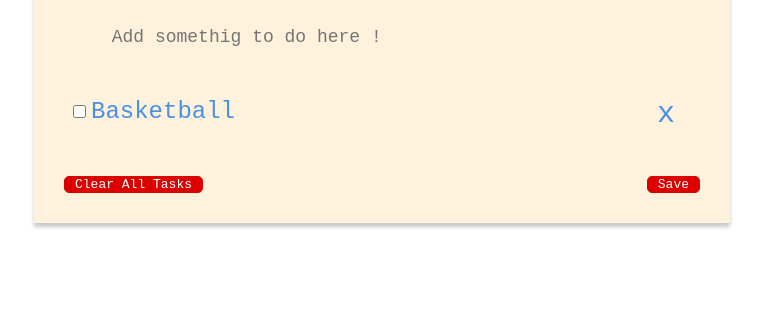
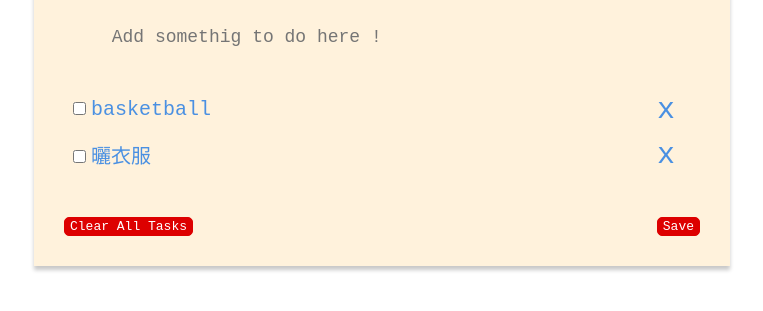
Before and after one commit to Rock070/react-todolist, a React app: page / in a window 1280 px wide. Shown: the part 219-530 px from the top of the page, without its empty margins (258-1021 px from the left). Built offline with nearby package versions, Linux system fonts and the light colour scheme.

Commit message:
更改成 styled-components & 用 state 管理 todo

```diff
--- a/package.json
+++ b/package.json
@@ -41,5 +41,8 @@
       "last 1 firefox version",
       "last 1 safari version"
     ]
+  },
+  "devDependencies": {
+    "prettier": "^2.2.1"
   }
 }
--- a/src/components/App/App.js
+++ b/src/components/App/App.js
@@ -1,30 +1,200 @@
 import React, { Component, useState, useRef, useEffect, useLayoutEffect } from "react";
-import "./app.css";
-
+import "./App.css";
+import styled from 'styled-components';
 
 
 function App() {
+
+  const Root = styled.div`
+    padding: 30px;
+    box-shadow: 0 4px 4px 0 #C8C8C8;
+    background-color: #FFF2DC;
+    margin: 10px auto;
+    width: 60%;
+  `
+
+  const StatusButtonsList = styled.div`
+      display: flex;
+      justify-content: space-between;
+      margin-bottom: 10px;
+  `
+
+  const StatusButton = styled.div`
+    padding: 0px 10px;
+    cursor: pointer;
+    /* background-color: white; */
+    color: #4A90E2;
+    border-radius: 5px;
+    transition: 0.5s;
+
+    &:hover {
+      transform: scale(1.15);
+    }
+  `
+
+  const Title = styled.div`
+    font-size: 54px;
+    color: #4A90E2;
+    text-align: center;
+    margin-bottom: 20px;
+  `
+  const Submit = styled.input`
+    margin-bottom: 30px;
+    width: 80%;
+    padding: 10px 15px;
+    left: 50%;
+    font-size: 18px;
+    transform: translate(-50%, 0);
+    border: none;
+    background-color: #FFF2DC;
+    transition-property: width;
+    width: 85%;
+    margin: 0;
+    transition: 0.5s;
+
+    &:focus {
+      outline: none;
+      border-bottom: 2px solid #4A90E2;
+      transition-property: width;
+      width: 95%;
+      transition: 0.5s;
+    }
+  `
+
+  const TodoList = styled.div`
+    top: 50%;
+    width: 100%;
+    color: #4A90E2;
+    margin-top: 30px;
+  `
+  const Todo = styled.div`
+    width: 100%;
+    padding: 10px 5px;
+    cursor: pointer;
+    display: block;
+
+    &:hover {
+      background-color: #FFFFFF;
+    }
+  `
+
+  const TodoInput = styled.input`
+    font-size: 20px;
+    border: none;
+    background-color: transparent;
+    cursor: pointer;
+    width: 80%;
+    color: #4A90E2;
+
+
+    &:focus {
+      outline: none;
+    }
+  `
+  const TodoCheckInput = styled.input`
+    color: #4A90E2;
+    border: 1px #4A90E2 solid;
+  `
+
+  const CancelButton = styled.div`
+    font-size: 30px;
+    position: absolute;
+    padding: 0px 15px;
+    right: 20px;
+    bottom: 5px;
+    cursor: pointer;
+  `
+
+  const FunctionButtonsList = styled.div`
+    margin-top: 40px;
+    display: flex;
+    justify-content: space-between;
+
+  `
+
+  const FunctionButton = styled.div`
+    padding: 1px 5px;
+    cursor: pointer;
+    color: white;
+    border-radius: 5px;
+    transition: 0.5s;
+    background-color: #DD0000;
+    border: 1px solid #DD0000;
+
+    &:hover {
+      transform: scale(1.15);
+    }
+  `
+
+
+  const [todos, setTodos] = useState([
+    {
+      id: 1,
+      status: 'in-progress',
+      task: 'basketball'
+    },
+    {
+      id: 2,
+      status: 'completed',
+      task: '曬衣服'
+    },
+
+  ])
+
+  const [nowStatus, setNowStatus] = useState("all")
+  const [id , setId] = useState(3)
+
   return (
-    <div className='all'>
-        <div className="type">
-            <div className="btn btn-my-task">My Tasks</div>
-            <div className="btn btn-in-progress">In Progress</div>
-            <div className="btn btn-completed">Completed</div>
-        </div>
-        <div className="title">Todo List</div>
-        <input className="add" type="text" placeholder="Add somethig to do here !"/>
-        <div className="task-list">
-            <div className="task" data-value="1">
-            <input className="check" id="task-1" type="checkbox" status='in-progress' data-value="1"/>
-            <input for="task-1" className='task-input' data-value="1" value='Basketball'/>
-            <div className="cancel" data-value="1">x</div>
-            </div>
-        </div>
-        <div className="function">
-            <div className="btn clear-all">Clear All Tasks</div>
-            <div className="btn save">Save</div>
-        </div>
-    </div>
+    <Root>
+        <StatusButtonsList>
+            <StatusButton onClick={() => {setNowStatus('all')}}>My Tasks</StatusButton>
+            <StatusButton onClick={() => {setNowStatus('in-progress')}} >In Progress</StatusButton>
+            <StatusButton onClick={() => {setNowStatus('completed')}} >Completed</StatusButton>
+        </StatusButtonsList>
+        <Title>Todo List</Title>
+        <Submit type="text" placeholder="Add somethig to do here !"
+          onKeyDown={(e) => {
+            if(e.key === 'Enter') {
+              setTodos([...todos, {
+                id,
+                status: 'in-progress',
+                task: e.target.value
+              }])
+              setId( id + 1)
+            }
+        }} />
+        <TodoList>
+
+        {nowStatus === 'all' && todos.filter(todo => todo.status ==='in-progress' || todo.status === 'completed')
+          .map(todo => (
+            <Todo>
+              <TodoCheckInput type="checkbox"/>
+              <TodoInput value={todo.task}/>
+              <CancelButton onClick={ () => {
+                setTodos(todos.filter( data => data.id !== todo.id))
+              } }>x</CancelButton>
+          </Todo>
+          ))}
+
+        {nowStatus !== 'all' && todos.filter(todo => todo.status === nowStatus)
+          .map(todo => (
+            <Todo>
+              <TodoCheckInput type="checkbox"/>
+              <TodoInput value={todo.task}/>
+              <CancelButton onClick={ () => {
+                setTodos(todos.filter( data => data.id !== todo.id))
+              } }>x</CancelButton>
+          </Todo>
+          ))}
+
+        </TodoList>
+        <FunctionButtonsList>
+          <FunctionButton onClick={()=> {
+            setTodos([])
+          }}>Clear All Tasks</FunctionButton>
+          <FunctionButton>Save</FunctionButton>
+        </FunctionButtonsList>
+      </Root>
   )
 }
 export default App;
```
Also changed, not shown: build/asset-manifest.json, build/index.html, build/static/js/2.7599c84a.chunk.js.LICENSE.txt (deleted), 9 other files.
